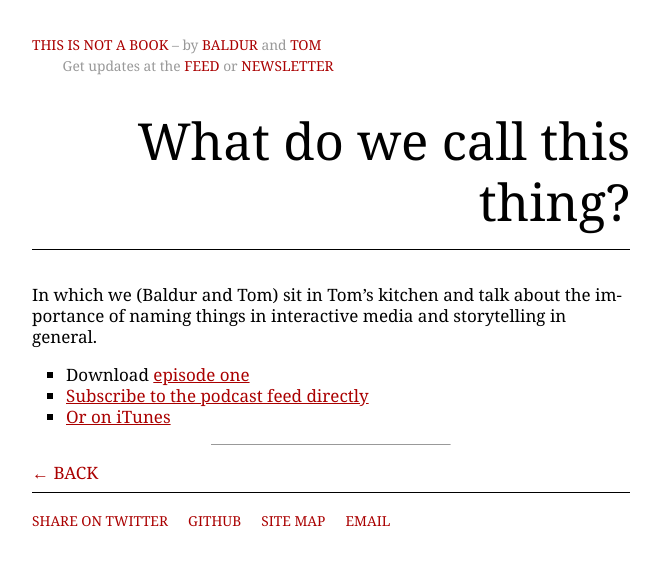
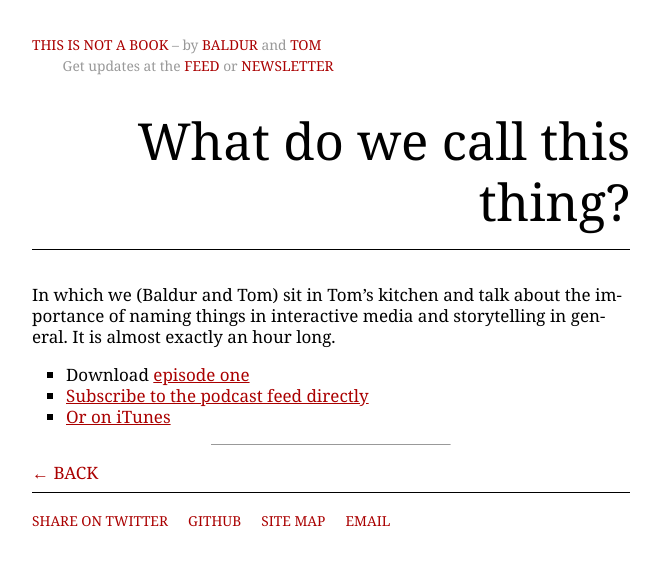
Before and after one commit to baldurbjarnason/this-is-not-a-book, a Jekyll site: the page built from podcast/Episode01.md, in a window 1280 px wide. Shown: the top 566 px of the page, without its empty margins (309-970 px from the left). Built offline with Jekyll 4.4.1, drawn with Linux system fonts in a browser that asks for light colours; comment, search, counter and statistics services are not loaded.

Commit message:
Podcast duration

```diff
--- a/podcast/Episode01.md
+++ b/podcast/Episode01.md
@@ -5,7 +5,7 @@ date: "2015-09-08 13:03:04"
 sort: 1
 ---
 
-In which we (Baldur and Tom) sit in Tom's kitchen and talk about the importance of naming things in interactive media and storytelling in general.
+In which we (Baldur and Tom) sit in Tom's kitchen and talk about the importance of naming things in interactive media and storytelling in general. It is almost exactly an hour long.
 
 * Download [episode one](http://thisisnotabook.baldurbjarnason.com/podcast/thisisnotthefutureofthebook-episode01.mp3)
 * [Subscribe to the podcast feed directly](http://feedpress.me/thissnotthefutureofthebook)
```
